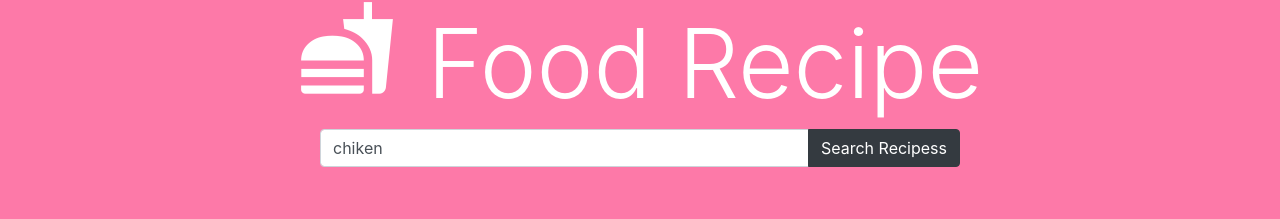
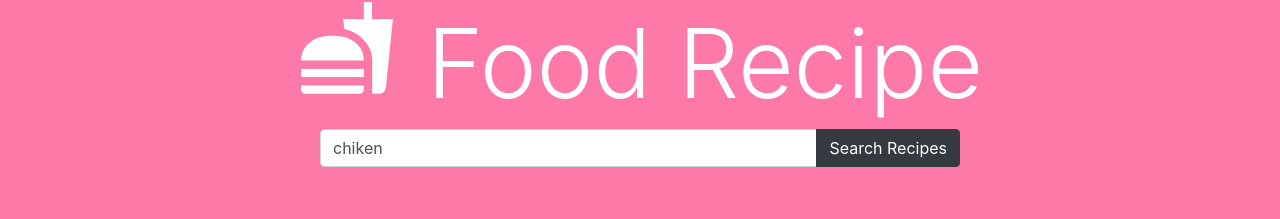
Before and after one commit to Vaibhavmahajan9975/Food-Recipe-App-React, a React (Create React App) app: page / in a window 1280 px wide. Shown: the part 190-409 px from the top of the page. Built offline with nearby package versions, Linux system fonts and the light colour scheme; no server answers.

Commit message:
Changes done to test publish branch permission

```diff
--- a/src/components/Header.js
+++ b/src/components/Header.js
@@ -17,7 +17,7 @@ const Header = (props) => {
         <div className="input-group-append">
           <button className="btn btn-dark" onClick={props.onSearchClick}>
             {" "}
-            Search Recipess{" "}
+            Search Recipes
           </button>
         </div>
       </div>
```
